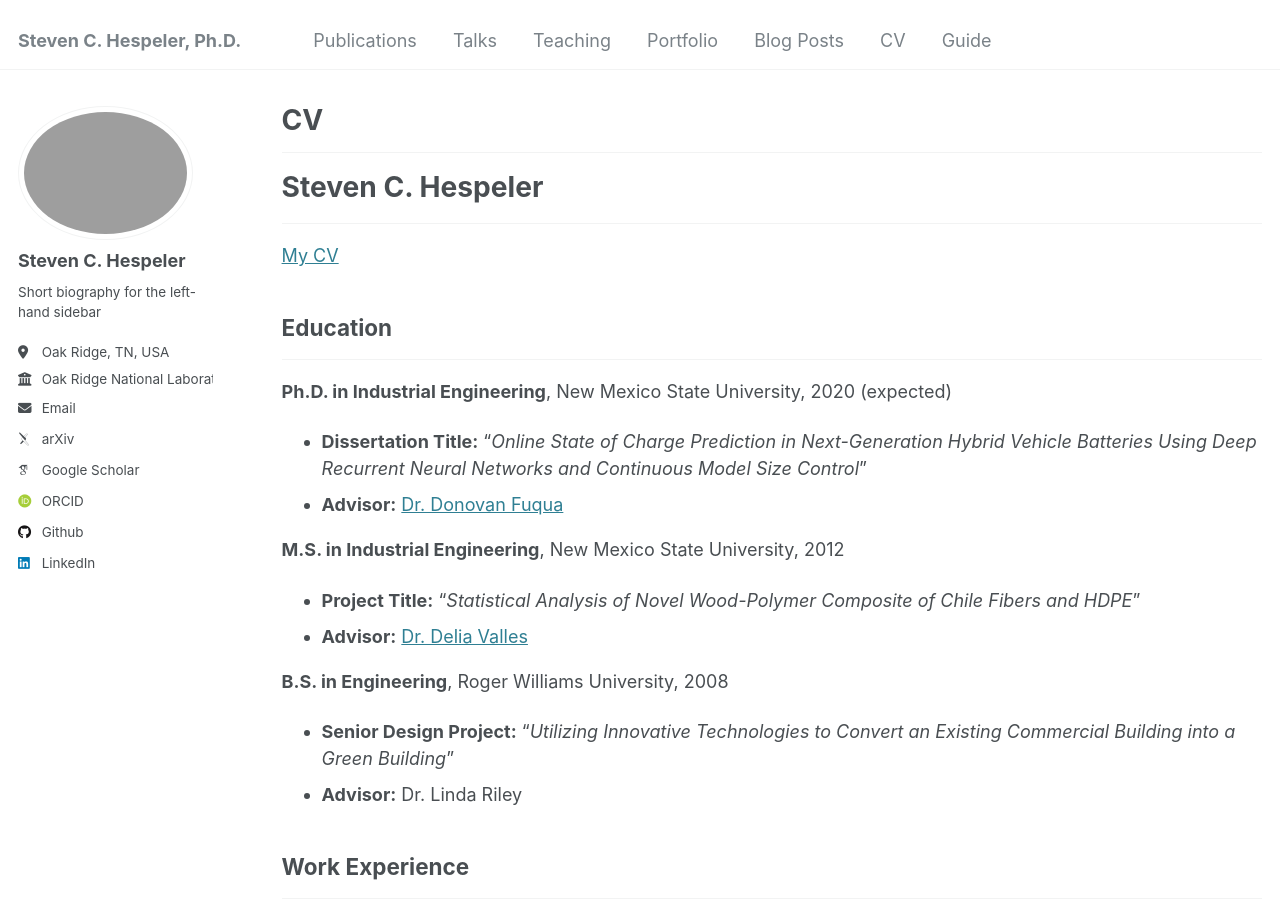
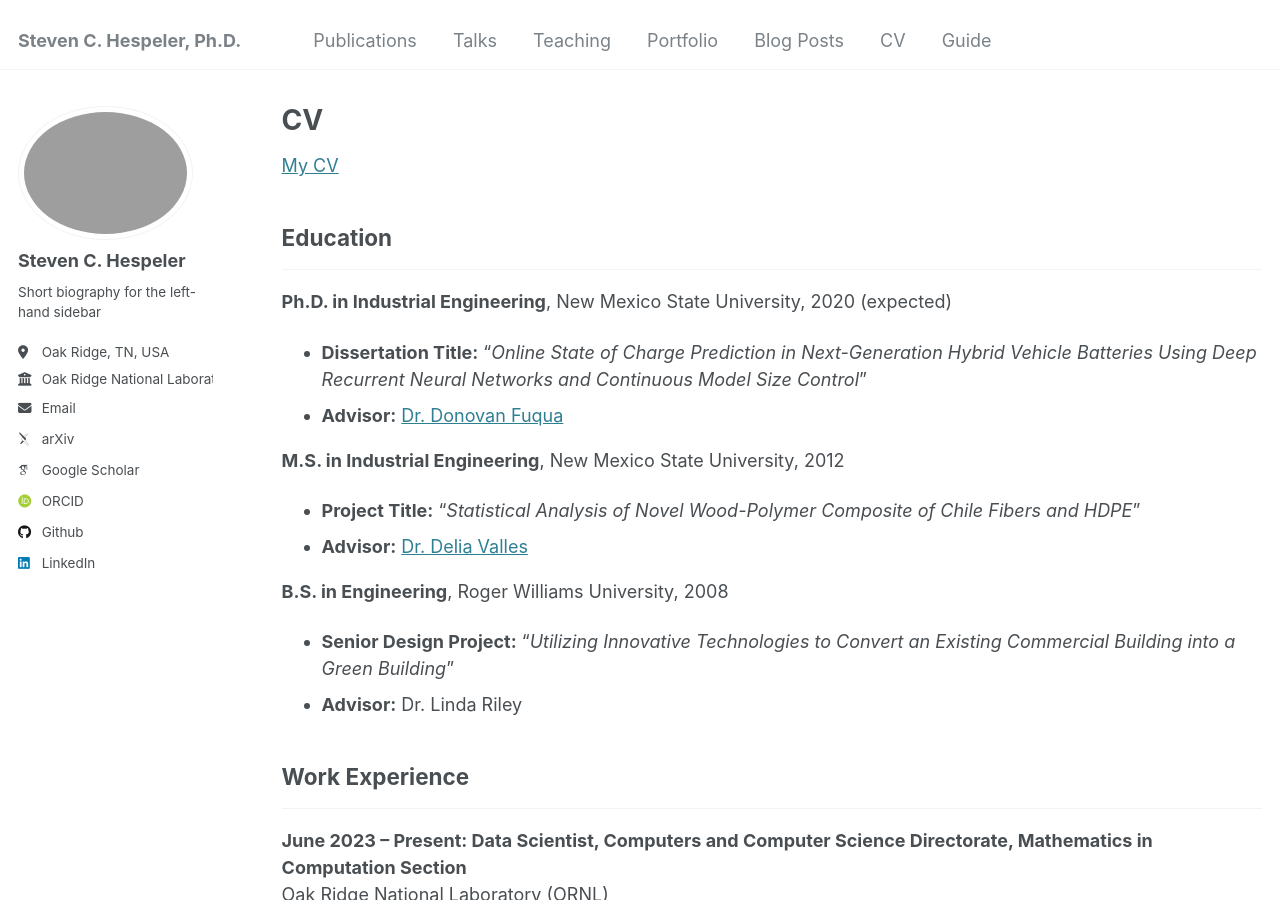
Before and after one commit to TovNephesh/stevenhespeler, a Jekyll site: the page built from _pages/cv.md, in a window 1280 px wide and 900 px high. Built offline with Jekyll 4.4.1, drawn with Linux system fonts in a browser that asks for light colours; some web fonts are replaced.

Commit message:
Update cv.md

```diff
--- a/_pages/cv.md
+++ b/_pages/cv.md
@@ -5,9 +5,6 @@ permalink: /cv/
 author_profile: true
 redirect_from:
   - /resume
----
----
-# Steven C. Hespeler
 ---
 
 [My CV](http://tovnephesh.github.io/stevenhespeler/files/CV_Hespeler.pdf)
```
